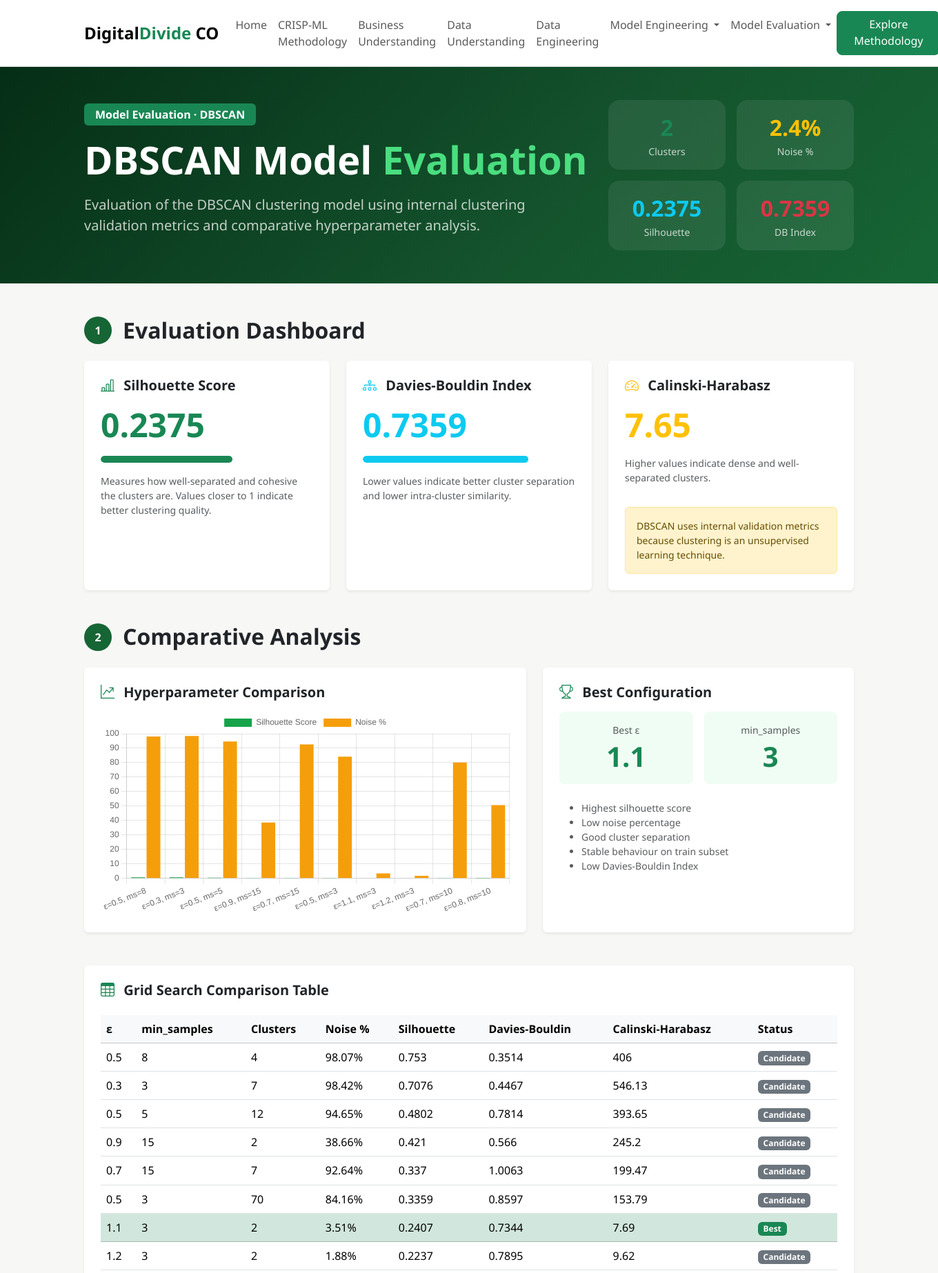
After one commit to Juan-David-87/PML-T, a Flask app: page /dbscan-evaluation in a window 1360 px wide. The commit adds this page. Shown: the top 1846 px of the page at 69% size. Run offline with Flask 3, Linux system fonts and the light colour scheme.

Commit message:
Model Evaluation-dbscan

```diff
--- a/app.py
+++ b/app.py
@@ -40,5 +40,9 @@ def kmeans():
     results = get_kmeans_results()
     return render_template('kmeans.html', results=results)
 
+@app.route("/dbscan-evaluation")
+def dbscan_evaluation():
+    return render_template("dbscan_evaluation.html")
+
 if __name__ == "__main__":
     app.run(debug=True)
--- a/templates/base.html
+++ b/templates/base.html
@@ -101,6 +101,21 @@
 
                 </ul>
 
+                <li class="nav-item dropdown">
+                    <a class="nav-link dropdown-toggle" href="#" role="button"
+                        data-bs-toggle="dropdown">
+                        Model Evaluation
+                    </a>
+
+                    <ul class="dropdown-menu">
+                        <li>
+                            <a class="dropdown-item" href="{{ url_for('dbscan_evaluation') }}">
+                                DBSCAN Evaluation
+                            </a>
+                        </li>
+                    </ul>
+                </li>
+
             </li>
 
                 <a href="/crispml" class="btn btn-success px-4 rounded-3">
--- /dev/null
+++ b/templates/dbscan_evaluation.html
@@ -0,0 +1,517 @@
+{% extends 'base.html' %}
+{% block title %}DBSCAN Evaluation — Model Evaluation{% endblock %}
+
+{% block content %}
+
+<!-- HERO -->
+<section class="py-5"
+         style="background:linear-gradient(135deg,#052e16 0%,#14532d 60%,#166534 100%);color:white;">
+
+  <div class="container">
+
+    <div class="row align-items-center">
+
+      <div class="col-lg-8">
+        <span class="badge bg-success px-3 py-2 mb-3 fs-6">
+          Model Evaluation · DBSCAN
+        </span>
+
+        <h1 class="display-4 fw-bold mb-3">
+          DBSCAN Model
+          <span style="color:#4ade80;">Evaluation</span>
+        </h1>
+
+        <p class="lead opacity-75">
+          Evaluation of the DBSCAN clustering model using
+          internal clustering validation metrics and
+          comparative hyperparameter analysis.
+        </p>
+      </div>
+
+      <div class="col-lg-4 mt-4 mt-lg-0">
+
+        <div class="row g-3">
+
+          <div class="col-6">
+            <div class="rounded-4 p-3 text-center"
+                 style="background:rgba(255,255,255,.08);">
+              <div class="fs-2 fw-bold text-success" id="clusters">—</div>
+              <div class="small opacity-75">Clusters</div>
+            </div>
+          </div>
+
+          <div class="col-6">
+            <div class="rounded-4 p-3 text-center"
+                 style="background:rgba(255,255,255,.08);">
+              <div class="fs-2 fw-bold text-warning" id="noise">—</div>
+              <div class="small opacity-75">Noise %</div>
+            </div>
+          </div>
+
+          <div class="col-6">
+            <div class="rounded-4 p-3 text-center"
+                 style="background:rgba(255,255,255,.08);">
+              <div class="fs-2 fw-bold text-info" id="silhouette">—</div>
+              <div class="small opacity-75">Silhouette</div>
+            </div>
+          </div>
+
+          <div class="col-6">
+            <div class="rounded-4 p-3 text-center"
+                 style="background:rgba(255,255,255,.08);">
+              <div class="fs-2 fw-bold text-danger" id="dbi">—</div>
+              <div class="small opacity-75">DB Index</div>
+            </div>
+          </div>
+
+        </div>
+
+      </div>
+
+    </div>
+
+  </div>
+
+</section>
+
+<div class="container py-5">
+
+<!-- METRICS -->
+<section class="mb-5">
+
+  <div class="d-flex align-items-center gap-3 mb-4">
+    <div class="rounded-circle d-flex align-items-center justify-content-center
+                fw-bold text-white"
+         style="width:40px;height:40px;background:#166534;">
+      1
+    </div>
+
+    <h2 class="fw-bold mb-0">Evaluation Dashboard</h2>
+  </div>
+
+  <div class="row g-4">
+
+    <!-- Silhouette -->
+    <div class="col-lg-4">
+
+      <div class="card border-0 shadow-sm p-4 h-100">
+
+        <h5 class="fw-bold mb-3">
+          <i class="bi bi-bar-chart-line me-2 text-success"></i>
+          Silhouette Score
+        </h5>
+
+        <div class="display-5 fw-bold text-success mb-3"
+             id="silhouette-value">
+          —
+        </div>
+
+        <div class="progress mb-3" style="height:10px;">
+          <div class="progress-bar bg-success"
+               id="silhouette-bar"
+               style="width:0%;">
+          </div>
+        </div>
+
+        <p class="text-muted small mb-0">
+          Measures how well-separated and cohesive the clusters are.
+          Values closer to 1 indicate better clustering quality.
+        </p>
+
+      </div>
+
+    </div>
+
+    <!-- DBI -->
+    <div class="col-lg-4">
+
+      <div class="card border-0 shadow-sm p-4 h-100">
+
+        <h5 class="fw-bold mb-3">
+          <i class="bi bi-diagram-3 me-2 text-info"></i>
+          Davies-Bouldin Index
+        </h5>
+
+        <div class="display-5 fw-bold text-info mb-3"
+             id="dbi-value">
+          —
+        </div>
+
+        <div class="progress mb-3" style="height:10px;">
+          <div class="progress-bar bg-info"
+               id="dbi-bar"
+               style="width:0%;">
+          </div>
+        </div>
+
+        <p class="text-muted small mb-0">
+          Lower values indicate better cluster separation
+          and lower intra-cluster similarity.
+        </p>
+
+      </div>
+
+    </div>
+
+    <!-- CHI -->
+    <div class="col-lg-4">
+
+      <div class="card border-0 shadow-sm p-4 h-100">
+
+        <h5 class="fw-bold mb-3">
+          <i class="bi bi-speedometer2 me-2 text-warning"></i>
+          Calinski-Harabasz
+        </h5>
+
+        <div class="display-5 fw-bold text-warning mb-3"
+             id="chi-value">
+          —
+        </div>
+
+        <p class="text-muted small">
+          Higher values indicate dense and well-separated clusters.
+        </p>
+
+        <div class="alert alert-warning mt-3 mb-0 small">
+          DBSCAN uses internal validation metrics because
+          clustering is an unsupervised learning technique.
+        </div>
+
+      </div>
+
+    </div>
+
+  </div>
+
+</section>
+
+<!-- COMPARISON -->
+<section class="mb-5">
+
+  <div class="d-flex align-items-center gap-3 mb-4">
+    <div class="rounded-circle d-flex align-items-center justify-content-center
+                fw-bold text-white"
+         style="width:40px;height:40px;background:#166534;">
+      2
+    </div>
+
+    <h2 class="fw-bold mb-0">Comparative Analysis</h2>
+  </div>
+
+  <div class="row g-4">
+
+    <!-- Chart -->
+    <div class="col-lg-7">
+
+      <div class="card border-0 shadow-sm p-4">
+
+        <h5 class="fw-bold mb-3">
+          <i class="bi bi-graph-up-arrow me-2 text-success"></i>
+          Hyperparameter Comparison
+        </h5>
+
+        <canvas id="comparisonChart"
+                style="max-height:350px;">
+        </canvas>
+
+      </div>
+
+    </div>
+
+    <!-- Best model -->
+    <div class="col-lg-5">
+
+      <div class="card border-0 shadow-sm p-4 h-100">
+
+        <h5 class="fw-bold mb-3">
+          <i class="bi bi-trophy me-2 text-success"></i>
+          Best Configuration
+        </h5>
+
+        <div class="row g-3 mb-4">
+
+          <div class="col-6">
+
+            <div class="rounded-3 p-3 text-center"
+                 style="background:#f0fdf4;">
+
+              <div class="small text-muted mb-1">
+                Best ε
+              </div>
+
+              <div class="display-6 fw-bold text-success"
+                   id="best-eps">
+                —
+              </div>
+
+            </div>
+
+          </div>
+
+          <div class="col-6">
+
+            <div class="rounded-3 p-3 text-center"
+                 style="background:#f0fdf4;">
+
+              <div class="small text-muted mb-1">
+                min_samples
+              </div>
+
+              <div class="display-6 fw-bold text-success"
+                   id="best-ms">
+                —
+              </div>
+
+            </div>
+
+          </div>
+
+        </div>
+
+        <ul class="text-muted small">
+
+          <li>Highest silhouette score</li>
+          <li>Low noise percentage</li>
+          <li>Good cluster separation</li>
+          <li>Stable behaviour on train subset</li>
+          <li>Low Davies-Bouldin Index</li>
+
+        </ul>
+
+      </div>
+
+    </div>
+
+  </div>
+
+</section>
+
+<!-- TABLE -->
+<section class="mb-5">
+
+  <div class="card border-0 shadow-sm p-4">
+
+    <h5 class="fw-bold mb-4">
+      <i class="bi bi-table me-2 text-success"></i>
+      Grid Search Comparison Table
+    </h5>
+
+    <div class="table-responsive">
+
+      <table class="table table-hover align-middle">
+
+        <thead class="table-light">
+
+          <tr>
+            <th>ε</th>
+            <th>min_samples</th>
+            <th>Clusters</th>
+            <th>Noise %</th>
+            <th>Silhouette</th>
+            <th>Davies-Bouldin</th>
+            <th>Calinski-Harabasz</th>
+            <th>Status</th>
+          </tr>
+
+        </thead>
+
+        <tbody id="comparisonTable"></tbody>
+
+      </table>
+
+    </div>
+
+  </div>
+
+</section>
+
+<!-- FINAL SECTION -->
+<section class="mb-5">
+
+  <div class="card border-0 shadow-sm p-5"
+       style="background:#f0fdf4;">
+
+    <h2 class="fw-bold text-success mb-4">
+      Final Selected Model
+    </h2>
+
+    <p class="text-muted">
+
+      The final DBSCAN model was selected based on internal
+      clustering validation metrics and clustering stability analysis.
+
+    </p>
+
+    <div class="row g-4 mt-2">
+
+      <div class="col-md-6">
+
+        <ul class="text-muted">
+
+          <li>Highest silhouette score under acceptable noise</li>
+          <li>Low Davies-Bouldin Index</li>
+          <li>Good cluster compactness</li>
+          <li>Stable cluster distribution</li>
+
+        </ul>
+
+      </div>
+
+      <div class="col-md-6">
+
+        <div class="card border-0 shadow-sm p-4 bg-white">
+
+          <div class="small text-muted mb-2">
+            Final Configuration
+          </div>
+
+          <div class="fs-3 fw-bold text-success"
+               id="final-config">
+            —
+          </div>
+
+          <div class="mt-3 small text-muted">
+            Selected as the optimal DBSCAN configuration
+            for digital governance clustering analysis.
+          </div>
+
+        </div>
+
+      </div>
+
+    </div>
+
+  </div>
+
+</section>
+
+</div>
+
+<!-- CHART.JS -->
+<script src="https://cdn.jsdelivr.net/npm/chart.js"></script>
+
+<script>
+
+fetch("{{ url_for('static', filename='data/dbscan_results.json') }}")
+  .then(r => r.json())
+  .then(d => initEvaluation(d));
+
+function initEvaluation(d){
+
+  // HERO
+  document.getElementById("clusters").textContent = d.n_clusters;
+  document.getElementById("noise").textContent = d.noise_pct + "%";
+  document.getElementById("silhouette").textContent = d.silhouette;
+  document.getElementById("dbi").textContent = d.davies_bouldin;
+
+  // METRICS
+  document.getElementById("silhouette-value").textContent = d.silhouette;
+  document.getElementById("dbi-value").textContent = d.davies_bouldin;
+  document.getElementById("chi-value").textContent = d.calinski_harabasz;
+
+  document.getElementById("silhouette-bar").style.width =
+    ((d.silhouette + 1) / 2 * 100) + "%";
+
+  document.getElementById("dbi-bar").style.width =
+    Math.max(0, 100 - d.davies_bouldin * 30) + "%";
+
+  // BEST CONFIG
+  document.getElementById("best-eps").textContent = d.best_eps;
+  document.getElementById("best-ms").textContent = d.best_min_samples;
+
+  document.getElementById("final-config").textContent =
+    `ε = ${d.best_eps} | min_samples = ${d.best_min_samples}`;
+
+  // TABLE
+  const tbody = document.getElementById("comparisonTable");
+
+  const validRows = d.grid_results
+    .filter(r => r.silhouette !== null)
+    .sort((a,b) => b.silhouette - a.silhouette)
+    .slice(0,15);
+
+  validRows.forEach(r => {
+
+    const tr = document.createElement("tr");
+
+    if(r.is_best){
+      tr.classList.add("table-success");
+    }
+
+    tr.innerHTML = `
+      <td>${r.eps}</td>
+      <td>${r.min_samples}</td>
+      <td>${r.n_clusters}</td>
+      <td>${r.noise_pct}%</td>
+      <td>${r.silhouette}</td>
+      <td>${r.davies_bouldin}</td>
+      <td>${r.calinski_harabasz}</td>
+      <td>
+        ${r.is_best
+          ? '<span class="badge bg-success">Best</span>'
+          : '<span class="badge bg-secondary">Candidate</span>'}
+      </td>
+    `;
+
+    tbody.appendChild(tr);
+
+  });
+
+  // COMPARISON CHART
+  const chartRows = validRows.slice(0,10);
+
+  new Chart(document.getElementById("comparisonChart"), {
+
+    type: "bar",
+
+    data: {
+
+      labels: chartRows.map(r =>
+        `ε=${r.eps}, ms=${r.min_samples}`
+      ),
+
+      datasets: [
+
+        {
+          label: "Silhouette Score",
+          data: chartRows.map(r => r.silhouette),
+          backgroundColor: "#16a34a"
+        },
+
+        {
+          label: "Noise %",
+          data: chartRows.map(r => r.noise_pct),
+          backgroundColor: "#f59e0b"
+        }
+
+      ]
+
+    },
+
+    options: {
+
+      responsive: true,
+
+      plugins: {
+        legend: {
+          position: "top"
+        }
+      },
+
+      scales: {
+
+        y: {
+          beginAtZero: true
+        }
+
+      }
+
+    }
+
+  });
+
+}
+
+</script>
+
+{% endblock %}
```
